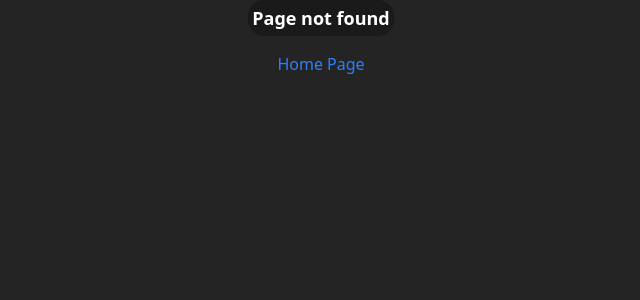
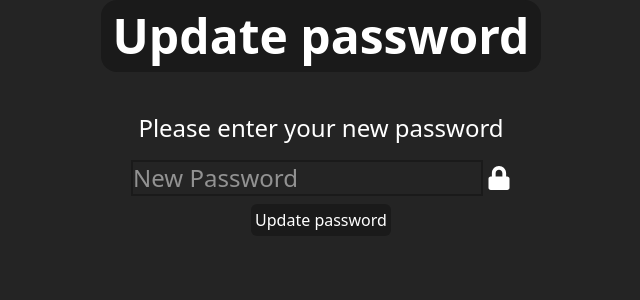
Before and after one commit to A365Nobik/project, a React (Vite) app: page /update-pass in a window 1280 px wide. Before the commit this address had no page. Shown: the top 300 px of the page, without its empty margins (319-959 px from the left). Built offline with nearby package versions, Linux system fonts and the light colour scheme.

Commit message:
pass-reset

```diff
--- a/src/App.jsx
+++ b/src/App.jsx
@@ -5,6 +5,8 @@ import SignIn from "./pages/signin";
 import NotFound from "./pages/NotFound";
 import AccPage from "./pages/AccPage";
 import Home from "./pages/Home";
+import ResetPass from "./pages/ResetPass";
+import UpdatePass from "./pages/UpdatePass";
 
 export default function App() {
   const [token, setToken] = useState(null);
@@ -30,12 +32,14 @@ export default function App() {
         <Route path="/" element={<Home token={token} />} />
         <Route path="/sign-up" element={<SignUp />} />
         <Route path="/sign-in" element={<SignIn setDataToken={setToken} />} />
-        <Route path="*" element={<NotFound />} />
         {token ? (
           <Route path="/acc" element={<AccPage token={token} />}></Route>
         ) : (
           ""
         )}
+        <Route path="/reset-pass" element={<ResetPass/>} />
+        <Route path="/update-pass" element={<UpdatePass/>} />
+        <Route path="*" element={<NotFound />} />
       </Routes>
     </>
   );
--- /dev/null
+++ b/src/pages/ResetPass.jsx
@@ -0,0 +1,61 @@
+import { useState } from "react";
+import { MdEmail } from "react-icons/md";
+import { supabase } from "../client";
+import { useNavigate } from "react-router-dom";
+
+export default function ResetPass() {
+  const [email, setEmail] = useState("");
+  let navigate = useNavigate();
+  function handleChange(event) {
+    setEmail(event.target.value);
+  }
+  async function handleSubmit(e) {
+    e.preventDefault();
+    try {
+      const { data, error } = await supabase.auth.resetPasswordForEmail(
+        email,
+        {}
+      );
+      if (error) throw error;
+      alert("Check your email");
+      console.log(data);
+      navigate("/");
+    } catch (error) {
+      console.log(error);
+    }
+  }
+  console.log(email);
+  return (
+    <>
+      <header className="flex justify-center items-center text-center">
+        <h1 className=" bg-[#1a1a1a] p-3 rounded-2xl text-5xl font-bold ">
+          Reset password
+        </h1>
+      </header>
+      <main className="flex mt-10  justify-center m-auto mb-0 items-center">
+        <div className="flex flex-col justify-center items-center">
+          <p className="text-center text-2xl">
+            You'll be receive an email to reset your password
+          </p>
+          <div className="gap-1 flex justify-center items-center text-2xl mt-4">
+            <input
+              className="border-[#1a1a1a] border-2 outline-0"
+              type="text"
+              name="email"
+              placeholder="Email"
+              onChange={handleChange}
+            />
+            <MdEmail />
+          </div>
+          <button
+            onClick={handleSubmit}
+            className="bg-[#1a1a1a] p-1 rounded-md mt-2"
+            type="submit"
+          >
+            Send an email
+          </button>
+        </div>
+      </main>
+    </>
+  );
+}
--- /dev/null
+++ b/src/pages/UpdatePass.jsx
@@ -0,0 +1,62 @@
+import { useState } from "react";
+import { FaLock } from "react-icons/fa";
+import { supabase } from "../client";
+import { useNavigate } from "react-router-dom";
+export default function UpdatePass() {
+  const [password, setPassword] = useState("");
+  let navigate = useNavigate();
+  function handleChange(event) {
+    setPassword(event.target.value);
+  }
+  async function handleSubmit(e) {
+    e.preventDefault();
+
+    try {
+      const { data, error } = await supabase.auth.updateUser({
+        password: password,
+      });
+      if (error) throw error;
+      console.log(data);
+      navigate("/sign-in");
+    } catch (error) {
+      console.log(error.message);
+    }
+  }
+  return (
+    <>
+      <header className="flex justify-center items-center text-center">
+        <h1 className=" bg-[#1a1a1a] p-3 rounded-2xl text-5xl font-bold ">
+          Update password
+        </h1>
+      </header>
+
+      <main className="flex mt-10  justify-center m-auto mb-0 items-center">
+        <form>
+          <div className="flex flex-col justify-center items-center">
+            <p className="text-center text-2xl">
+              Please enter your new password
+            </p>
+            <div className="gap-1 flex justify-center items-center text-2xl mt-4">
+              <input
+                autoComplete="password"
+                className="border-[#1a1a1a] border-2 outline-0"
+                type="password"
+                name="password"
+                placeholder="New Password"
+                onChange={handleChange}
+              />
+              <FaLock />
+            </div>
+            <button
+              onClick={handleSubmit}
+              className="bg-[#1a1a1a] p-1 rounded-md mt-2"
+              type="submit"
+            >
+              Update password
+            </button>
+          </div>
+        </form>
+      </main>
+    </>
+  );
+}
--- a/src/pages/signin.jsx
+++ b/src/pages/signin.jsx
@@ -1,6 +1,9 @@
 import { Link, useNavigate } from "react-router-dom";
 import { useState } from "react";
 import { supabase } from "../client";
+import { MdEmail } from "react-icons/md";
+import { FaLock } from "react-icons/fa";
+
 export default function SignIn({ setDataToken }) {
   const [dataForm, setDataForm] = useState({
     email: "",
@@ -62,6 +65,7 @@ export default function SignIn({ setDataToken }) {
             onSubmit={handleSubmit}
             className="flex flex-col justify-center items-center gap-2"
           >
+            <div className="flex justify-center items-center gap-1">
               <input
                 className="border-[#1a1a1a] border-2 outline-0"
                 onChange={handleChange}
@@ -69,6 +73,9 @@ export default function SignIn({ setDataToken }) {
                 name="email"
                 placeholder="Email"
               />
+              <MdEmail />
+            </div>
+            <div className="flex justify-center items-center gap-1">
               <input
                 className="border-[#1a1a1a] border-2 outline-0"
                 onChange={handleChange}
@@ -76,10 +83,17 @@ export default function SignIn({ setDataToken }) {
                 name="password"
                 placeholder="Password"
               />
+              <FaLock />
+            </div>
             <button className="bg-[#1a1a1a] p-1 rounded-md" type="submit">
               Login
             </button>
           </form>
+          <button onClick={()=>{
+            navigate('/reset-pass')
+          }} className="bg-[#1a1a1a] p-1 m-1 mt-2 rounded-md" type="submit">
+            Reset my password
+          </button>
           <div className="flex flex-col justify-center items-center">
             <p>Don't have an account?</p>
             <Link
--- a/src/pages/signup.jsx
+++ b/src/pages/signup.jsx
@@ -4,7 +4,6 @@ import { Link, useNavigate } from "react-router-dom";
 import { MdEmail } from "react-icons/md";
 import { FaUser } from "react-icons/fa";
 import { FaLock } from "react-icons/fa";
-import SmallPass from "../components/SmalPass";
 
 export default function SignUp() {
   const [dataForm, setDataForm] = useState({
```
Lines whose indentation alone changed are shown as unchanged.
